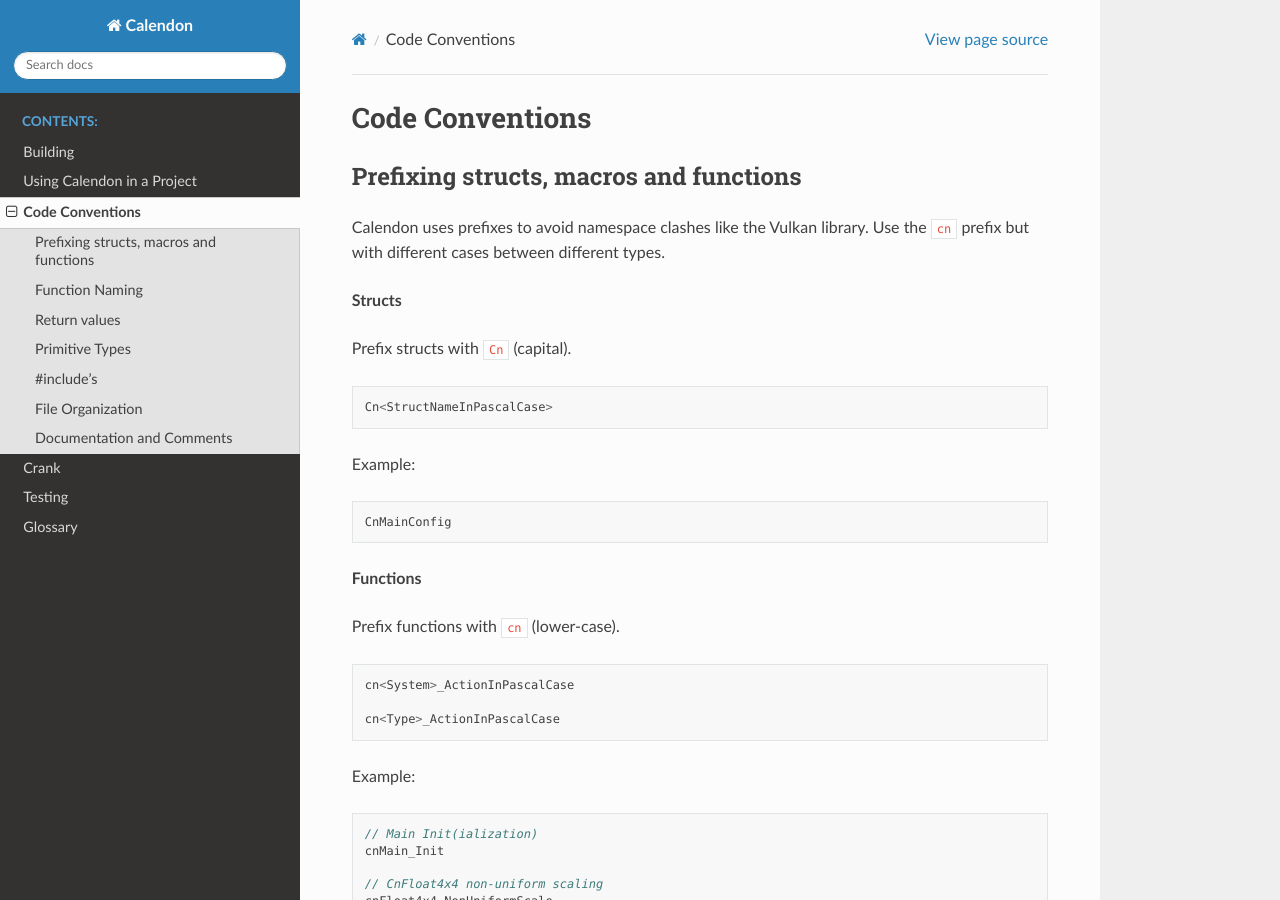
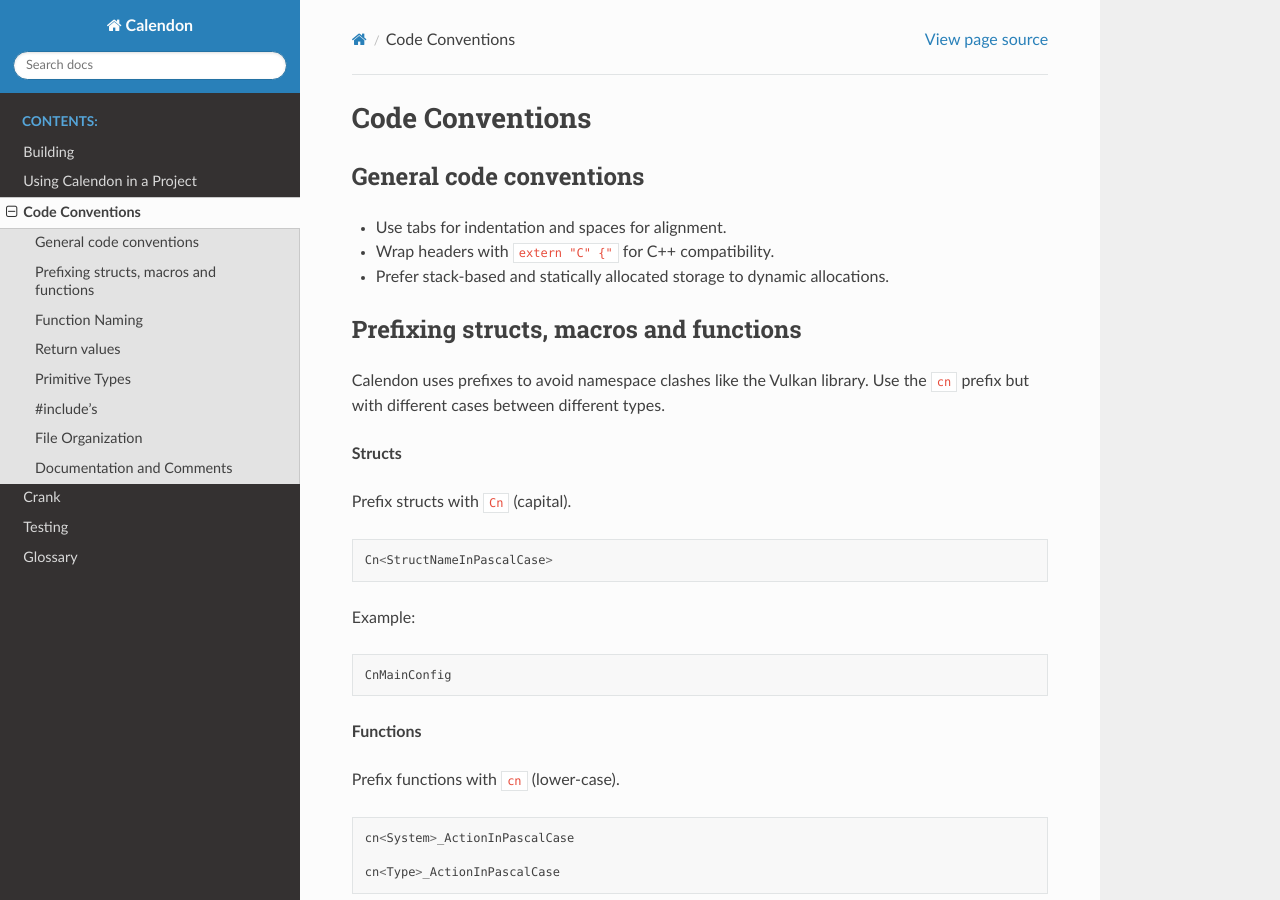
Before and after one commit to pyjarrett/calendon, a Sphinx documentation site: the page built from docs/source/project/conventions.rst, in a window 1280 px wide and 900 px high. Built offline with Sphinx 7.4.7 and the Read the Docs theme 2.0.0, drawn with Linux system fonts in a browser that asks for light colours; some of the changed text lies outside the part shown.

Commit message:
Clean up some conventions.

```diff
--- a/docs/source/project/conventions.rst
+++ b/docs/source/project/conventions.rst
@@ -1,5 +1,13 @@
 Code Conventions
 ========================
+
+General code conventions
+------------------------
+
+- Use tabs for indentation and spaces for alignment.
+- Wrap headers with ``extern "C" {"`` for C++ compatibility.
+- Prefer stack-based and statically allocated storage to dynamic allocations.
+
 
 Prefixing structs, macros and functions
 ---------------------------------------
@@ -221,9 +231,14 @@
      * What is the purpose of this file?
      */
 
+    // extern "C" here to also included headers.
     #ifdef __cplusplus
     extern "C" {
     #endif
+
+    // includes
+    // cn.h first and separate from the other header files.
+    #include <calendon/cn.h>
 
     // structs, enums, and typedefs
 
```
Also changed, not shown: other parts of docs/source/project/conventions.rst (+2 -0 lines).
